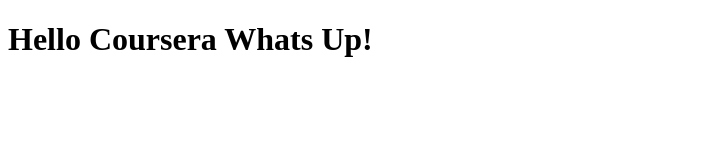
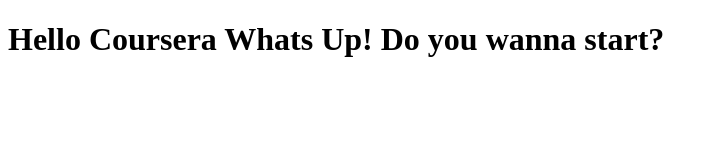
Before and after one commit to nareshs94/coursera-test, a plain HTML site: page index.html in a window 1280 px wide. Shown: the whole page, without its empty margins (0-718 px from the left). Drawn offline with Linux system fonts and the light colour scheme.

Commit message:
Next version of web file.

```diff
--- a/index.html
+++ b/index.html
@@ -5,6 +5,6 @@
     <title>Hello Coursera</title>
   </head>
   <body>
-    <h1>Hello Coursera Whats Up!</h1>
+    <h1>Hello Coursera Whats Up! Do you wanna start?</h1>
   </body>
 </html>
```
